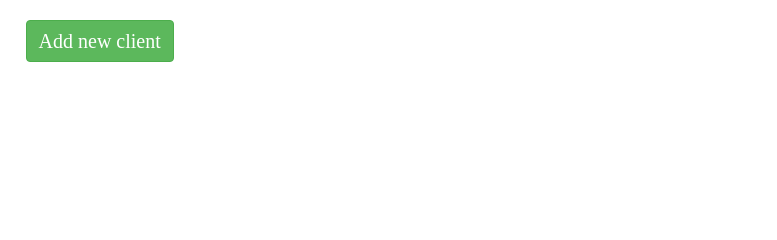
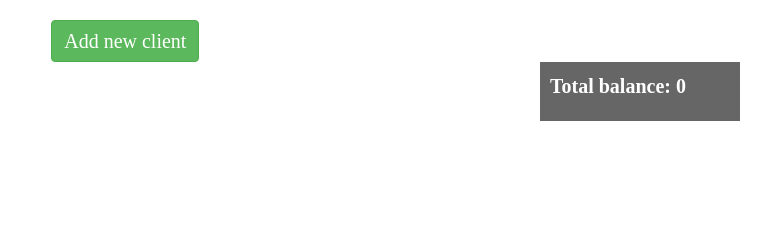
Before and after one commit to tanzeyl/mantoes, a PHP site: page /templates/accounts.php in a window 1280 px wide. Shown: the part 139-379 px from the top of the page, without its empty margins (0-777 px from the left). Run offline with PHP 8.4, Linux system fonts and the light colour scheme; data that the repository does not hold is empty.

Commit message:
Added client balance functions

```diff
--- a/templates/accounts.php
+++ b/templates/accounts.php
@@ -21,8 +21,19 @@ $acc_q_res = mysqli_query($con, $acc_q) or die(mysqli_error($con));
       font-size: 20px;
     }
 
-    a {
+    a,
+    button {
       margin-left: 2%;
+    }
+
+    .Total {
+      max-width: 200px;
+      margin: 0 auto;
+      background-color: rgba(0, 0, 0, 0.6);
+      font-size: 25px;
+      font-weight: bolder;
+      padding: 10px;
+      color: white;
     }
   </style>
 </head>
@@ -31,6 +42,7 @@ $acc_q_res = mysqli_query($con, $acc_q) or die(mysqli_error($con));
   <center>
     <?php
     include '../includes/header.php';
+    $sum = 0;
     ?>
     <?php
     if (isset($_SESSION['message'])) {
@@ -56,19 +68,30 @@ $acc_q_res = mysqli_query($con, $acc_q) or die(mysqli_error($con));
     ?>
       <tr>
         <td>
-          <?php echo $row['id'] ?>
+          <p><?php $sum = $sum + $row['balance'];
+              echo $row['id'] ?></p>
         </td>
         <td>
-          <?php echo $row['name'] ?>
+          <p><?php echo $row['name'] ?></p>
         </td>
         <td>
-          <?php echo $row['toGive'] ?>
+          <p><?php echo $row['toGive'] ?></p>
         </td>
         <td>
-          <?php echo $row['toTake'] ?>
+          <p><?php echo $row['toTake'] ?></p>
         </td>
         <td>
-          <?php echo $row['balance'] ?>
+          <?php
+          if ($row['balance'] < 0) {
+          ?>
+            <p style="color: red;"><?php echo $row['balance'] ?></p>
+          <?php
+          } else {
+          ?>
+            <p><?php echo $row['balance'] ?></p>
+          <?php
+          }
+          ?>
         </td>
         <td>
           <center>
@@ -83,6 +106,11 @@ $acc_q_res = mysqli_query($con, $acc_q) or die(mysqli_error($con));
     ?>
   </table>
   <a href="addClient.php"><button class="btn btn-success" style="font-size: 20px">Add new client</button></a>
+  <div class="Total">
+    <p>Total balance: <?php echo $sum; ?></p>
+  </div>
+  <br><br>
 </body>
+<?php session_destroy(); ?>
 
 </html>
--- a/templates/edit_account_script.php
+++ b/templates/edit_account_script.php
@@ -5,8 +5,6 @@ $id = mysqli_real_escape_string($con, $_POST['id']);
 $fetch_q = "SELECT * from `accounts` WHERE id = $id";
 $fetch_q_res = mysqli_query($con, $fetch_q) or die(mysqli_error($con));
 $row = mysqli_fetch_array($fetch_q_res);
-// $_SESSION["message"] = "Selected column has been reset to zero.";
-// echo ("<script>location.href='viewmaterials.php'</script>");
 ?>
 <!DOCTYPE html>
 <html>
@@ -27,6 +25,7 @@ $row = mysqli_fetch_array($fetch_q_res);
     include '../includes/header.php';
     $_SESSION["id"] = $row['id'];
     ?>
+    <h1> <?php echo $row['name'] ?> </h1>
     <div class="row" style="border: 10px solid transparent;">
       <div class="col-xs-12 col-md-12">
         <div class="panel panel-default" style="border: 2px solid black;">
--- a/templates/edit_script.php
+++ b/templates/edit_script.php
@@ -13,4 +13,5 @@ $balance = $toTake - $toGive;
 $update_q = "UPDATE `accounts` SET `balance` = $balance, `toGive` = $toGive, `toTake` = $toTake WHERE `accounts`.`id` = $id";
 $update_q_res = mysqli_query($con, $update_q) or die(mysqli_error($con));
 $_SESSION["message"] = "User account has been updated";
+session_destroy();
 echo ("<script>location.href='accounts.php'</script>");
```
Also changed, not shown: templates/addClient.php (added, +56 -0 lines), templates/addClient_script.php (added, +11 -0 lines).
